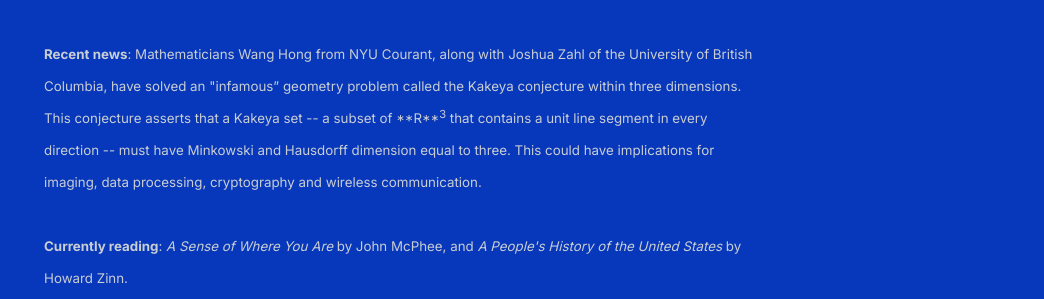
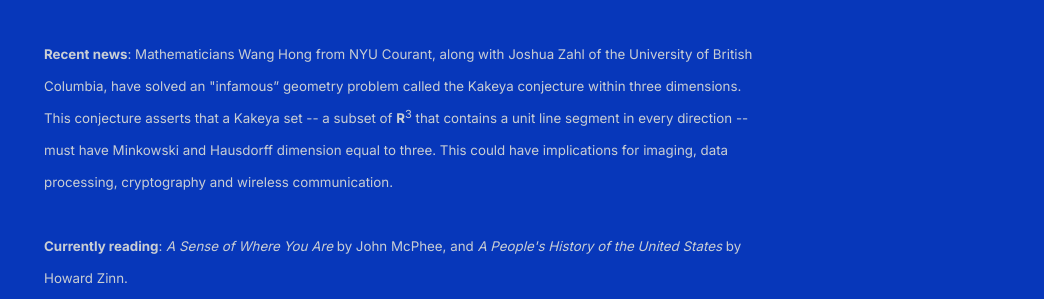
Before and after one commit to shihankanungo/shihankanungo.github.io, a Jekyll site: the page built from index.md, in a window 1280 px wide. Shown: the part 780-1079 px from the top of the page, without its empty margins (236-1280 px from the left). Built offline with Jekyll 4.4.1, drawn with Linux system fonts in a browser that asks for light colours.

Commit message:
Update _config.yml

```diff
--- a/_config.yml
+++ b/_config.yml
@@ -9,7 +9,7 @@
           <small><b>Sidenote</b>: <i>I'm looking to work on a hard research problem in combinatorics/graph theory. Please let me know if you, or someone you know, is interested in mentoring such a project! </i></small>
 
           <br /><br />
-          <small><b>Recent news</b>: Mathematicians Wang Hong from NYU Courant, along with Joshua Zahl of the University of British Columbia, have solved an "infamous” geometry problem called the Kakeya conjecture within three dimensions. This conjecture asserts that a Kakeya set -- a subset of **R**<sup>3</sup> that contains a unit line segment in every direction -- must have Minkowski and Hausdorff dimension equal to three. This could have implications for imaging, data processing, cryptography and wireless communication.</small>
+          <small><b>Recent news</b>: Mathematicians Wang Hong from NYU Courant, along with Joshua Zahl of the University of British Columbia, have solved an "infamous” geometry problem called the Kakeya conjecture within three dimensions. This conjecture asserts that a Kakeya set -- a subset of <b>R</b><sup>3</sup> that contains a unit line segment in every direction -- must have Minkowski and Hausdorff dimension equal to three. This could have implications for imaging, data processing, cryptography and wireless communication.</small>
           <br /><br />
           <small><b>Currently reading</b>: <i>A Sense of Where You Are</i> by John McPhee, and <i>A People's History of the United States</i> by Howard Zinn.</small>
           <br /><br />
```
